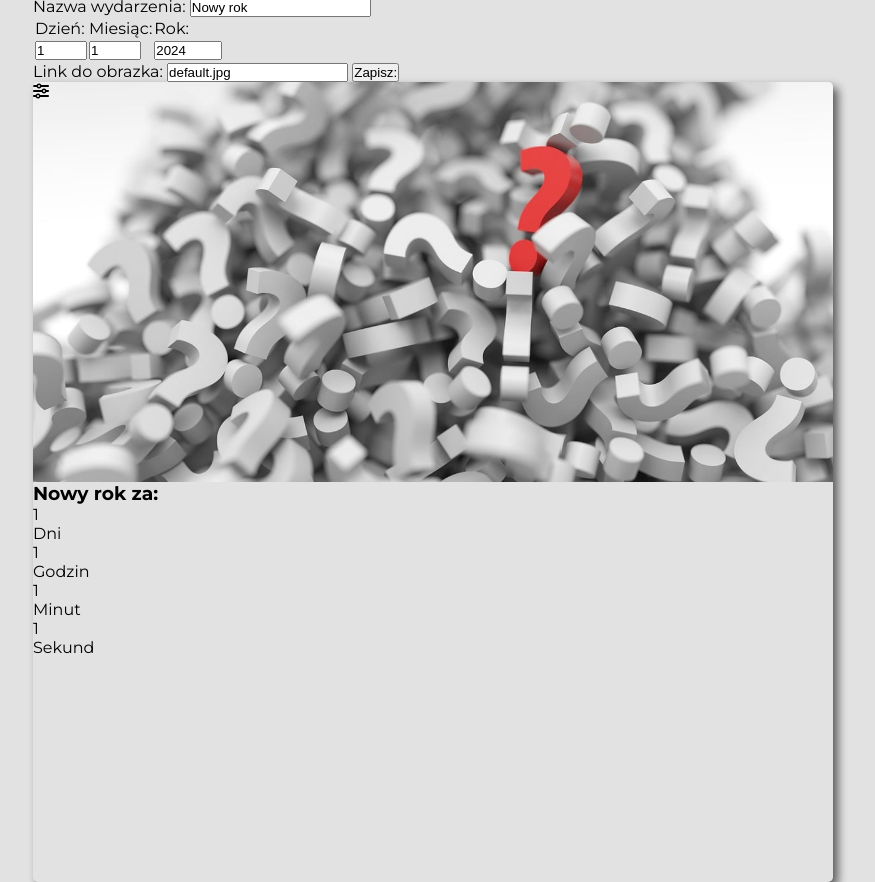
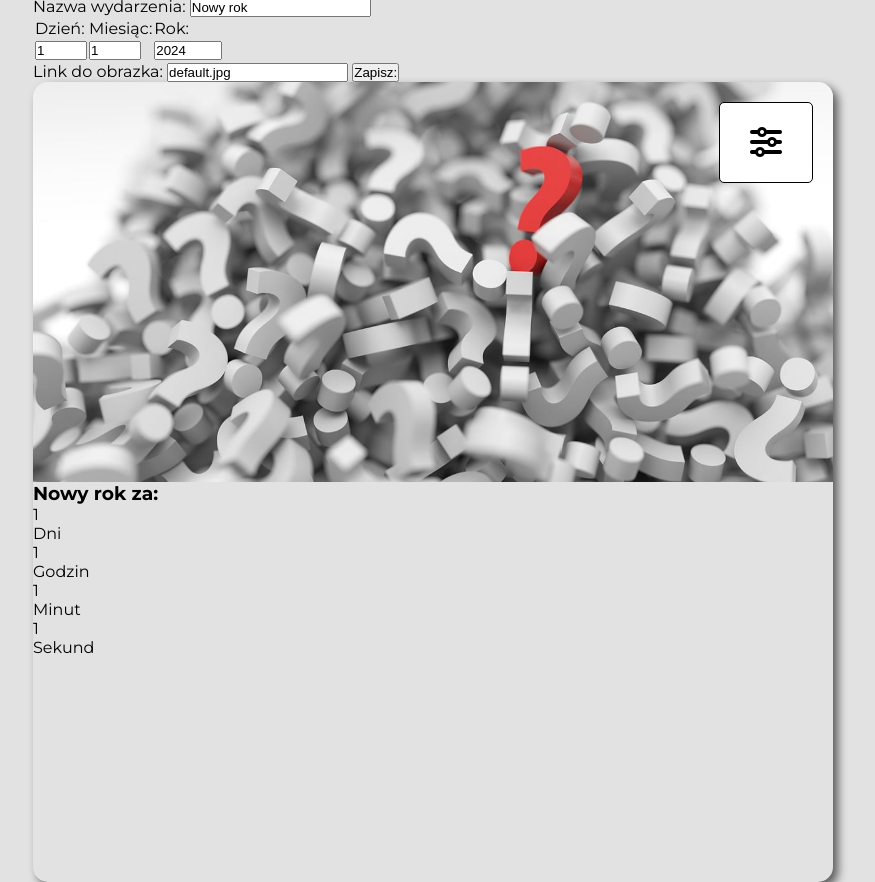
Before and after one commit to Rado9206/timer2, a plain HTML site: page index.html in a window 1280 px wide. Shown: the part 42-924 px from the top of the page, without its empty margins (207-1082 px from the left). Drawn offline with Linux system fonts and the light colour scheme.

Commit message:
added settings-btn

```diff
--- a/sas/style.scss
+++ b/sas/style.scss
@@ -23,7 +23,7 @@ body {
 	flex-direction: column;
 	width: 800px;
 	height: 800px;
-	border-radius: 5px;
+	border-radius: 15px;
 	box-shadow: 5px 5px 10px rgba(0, 0, 0, 0.6);
 	overflow: hidden;
 }
@@ -34,5 +34,22 @@ body {
 	background-image: url('/img/default.jpg');
 	background-size: cover;
 	background-position: center;
+}
 
+.settings-btn {
+	position: absolute;
+	top: 20px;
+	right: 20px;
+	padding: 20px 30px;
+	font-size: 32px;
+	background-color: #fff;
+	border: 1px solid black;
+	border-radius: 5px;
+	cursor: pointer;
+	transition: background-color 0.3s, color 0.3s;
 }
+
+.settings-btn:hover {
+	color: white;
+	background-color: #333;
+}
```
Also changed, not shown: css/style.css, 1 other file.
